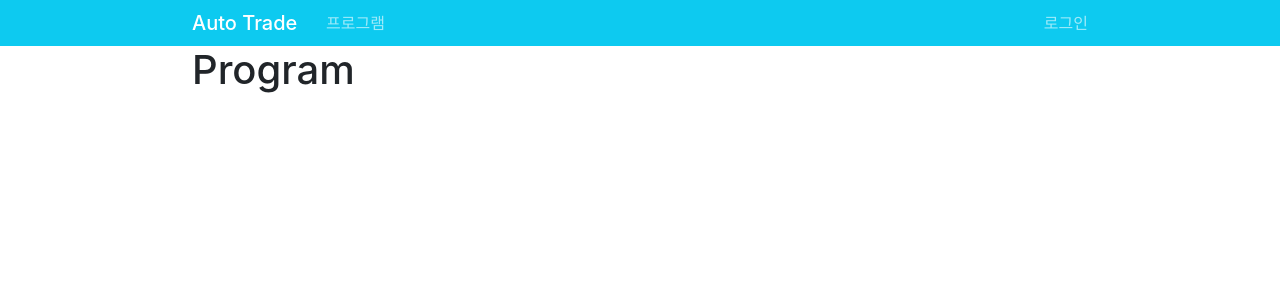
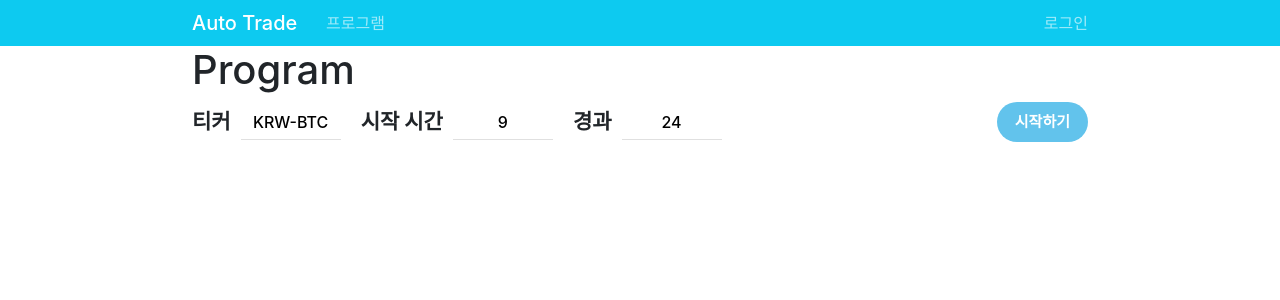
Before and after one commit to byun618/auto-trade-front, a Next.js app: page /program in a window 1280 px wide. Shown: the top 300 px of the page. Built offline with nearby package versions, Linux system fonts and the light colour scheme; no server answers.

Commit message:
설정 컴포넌트 구현

```diff
--- /dev/null
+++ b/components/Program/Setting.tsx
@@ -0,0 +1,105 @@
+import styled from '@emotion/styled'
+import { useRef, useState } from 'react'
+import { useSocket } from '../../contexts/socket'
+import GeneralButton from '../public/GeneralButton'
+import SettingInput from './SettingInput'
+
+const Wrapper = styled.div`
+  display: flex;
+`
+
+const Left = styled.div`
+  display: flex;
+  flex-grow: 1;
+
+  > :not(:first-of-type) {
+    margin-left: 20px;
+  }
+`
+
+const InputWrapper = styled.div`
+  display: flex;
+  align-items: center;
+`
+
+const InputLabel = styled.div`
+  font-size: 21px;
+  line-height: 20px;
+  font-weight: 700;
+  margin-right: 10px;
+`
+
+export default function Setting() {
+  const { socket } = useSocket()
+  const [ticker, setTicker] = useState<string>('KRW-BTC')
+  const [start, setStart] = useState<string>('9')
+  const [elapse, setElapse] = useState<string>('24')
+
+  const tickerRef = useRef<string>(null)
+  const startRef = useRef<string>(null)
+  const elapseRef = useRef<string>(null)
+
+  const onChangeTicker = (e: React.ChangeEvent<HTMLInputElement>) => {
+    setTicker(e.target.value)
+  }
+  const onChangeStart = (e: React.ChangeEvent<HTMLInputElement>) => {
+    setStart(e.target.value)
+  }
+  const onChangeElapse = (e: React.ChangeEvent<HTMLInputElement>) => {
+    setElapse(e.target.value)
+  }
+
+  const onClick = () => {
+    if (!socket) {
+      alert('소켓 연결이 되어 있지 않습니다.')
+      return
+    }
+
+    socket.emit('init', {
+      ticker,
+      start,
+      elapse,
+    })
+  }
+
+  return (
+    <Wrapper>
+      <Left>
+        <InputWrapper>
+          <InputLabel>티커</InputLabel>
+          <SettingInput
+            inputRef={tickerRef}
+            type="text"
+            name="ticker"
+            value={ticker}
+            onChange={onChangeTicker}
+          />
+        </InputWrapper>
+
+        <InputWrapper>
+          <InputLabel>시작 시간</InputLabel>
+          <SettingInput
+            inputRef={startRef}
+            type="text"
+            name="start"
+            value={start}
+            onChange={onChangeStart}
+          />
+        </InputWrapper>
+
+        <InputWrapper>
+          <InputLabel>경과</InputLabel>
+          <SettingInput
+            inputRef={elapseRef}
+            type="text"
+            name="elapse"
+            value={elapse}
+            onChange={onChangeElapse}
+          />
+        </InputWrapper>
+      </Left>
+
+      <GeneralButton onClick={onClick}>시작하기</GeneralButton>
+    </Wrapper>
+  )
+}
--- a/components/public/Input.tsx
+++ b/components/Program/SettingInput.tsx
@@ -9,9 +9,12 @@ const _Input = styled.input`
   border-radius: 0;
   border-bottom: 1px solid #e0e0e0;
   padding: 6px 0;
-  font-weight: 600;
+  width: 100px;
+
   font-size: 16px;
   line-height: 22px;
+  font-weight: 500;
+  text-align: center;
 
   &:focus {
     outline: none;
@@ -33,7 +36,7 @@ const Right = styled.div`
 `
 
 // TODO: any 나중에 수정할 것
-export default function Input(props: any) {
+export default function SettingInput(props: any) {
   return (
     <Wrapper>
       <_Input {...props} ref={props.inputRef} />
--- a/components/public/Button.tsx
+++ b/components/public/Button.tsx
@@ -17,7 +17,7 @@ const Wrapper = styled.button`
   align-items: center;
   background-color: transparent;
 
-  border-width: 0px;
+  border: none;
   padding: 0;
   margin: 0;
 
--- a/contexts/socket.tsx
+++ b/contexts/socket.tsx
@@ -17,6 +17,10 @@ const SocketProvider: React.FC = ({ children }) => {
   const connectSocket = () => {
     const tempSocket = socketIOClient(String(process.env.NEXT_PUBLIC_API_URL))
 
+    tempSocket.on('info', (data) => {
+      console.log(data)
+    })
+
     setSocket(tempSocket)
   }
 
--- a/pages/program.tsx
+++ b/pages/program.tsx
@@ -1,7 +1,11 @@
+import styled from '@emotion/styled'
 import { NextPage } from 'next'
-import { useEffect } from 'react'
+import React, { useEffect } from 'react'
+import Setting from '../components/Program/Setting'
 import Page from '../components/public/Page'
 import { useSocket } from '../contexts/socket'
+
+const Wrapper = styled.div``
 
 const Program: NextPage = () => {
   const { socket, connectSocket } = useSocket()
@@ -20,7 +24,10 @@ const Program: NextPage = () => {
 
   return (
     <Page>
-      <h1>Program</h1>
+      <Wrapper>
+        <h1>Program</h1>
+        <Setting />
+      </Wrapper>
     </Page>
   )
 }
```
